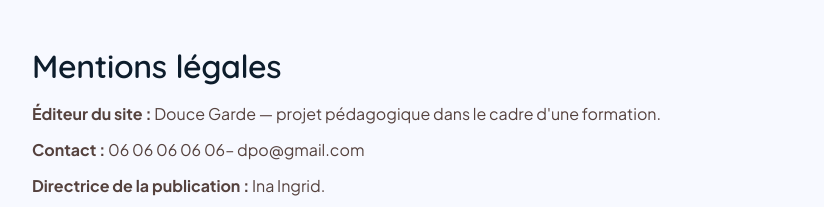
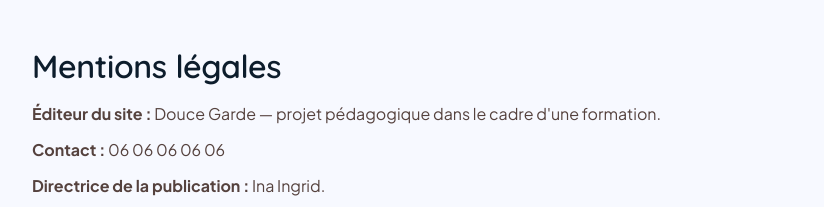
Before and after one commit to Inaingrid/Douce-garde, a plain HTML site: page index.html in a window 1280 px wide. Shown: the part 5740-5947 px from the top of the page, without its empty margins (52-876 px from the left). Drawn offline with nearby package versions, Linux system fonts and the light colour scheme.

Commit message:
Remove email from contact information
J'ai enlevé l'adresse émail.

```diff
--- a/index.html
+++ b/index.html
@@ -603,7 +603,7 @@
 <div class="max-w-[1160px] mx-auto px-gutter"><div class="max-w-3xl">
 <h2 class="font-headline-lg text-headline-lg text-on-surface mb-4">Mentions légales</h2>
 <p class="font-body-md text-body-md text-on-surface-variant mb-3"><strong>Éditeur du site :</strong> Douce Garde — projet pédagogique dans le cadre d'une formation.</p>
-<p class="font-body-md text-body-md text-on-surface-variant mb-3"><strong>Contact :</strong> 06 06 06 06 06– dpo@gmail.com</p>
+<p class="font-body-md text-body-md text-on-surface-variant mb-3"><strong>Contact :</strong> 06 06 06 06 06</p>
 <p class="font-body-md text-body-md text-on-surface-variant mb-3"><strong>Directrice de la publication :</strong> Ina Ingrid.</p>
 <p class="font-body-md text-body-md text-on-surface-variant mb-3"><strong>Hébergeur :</strong> GitHub, Inc., 88 Colin P. Kelly Jr. Street, San Francisco, CA 94107, États-Unis (GitHub Pages).</p>
 <p class="font-body-md text-body-md text-on-surface-variant mb-3">Site fictif réalisé dans le cadre d'une formation : les informations, tarifs, aides et coordonnées de démonstration sont présentés à titre pédagogique et n'ont pas valeur d'offre commerciale réelle.</p>
```
